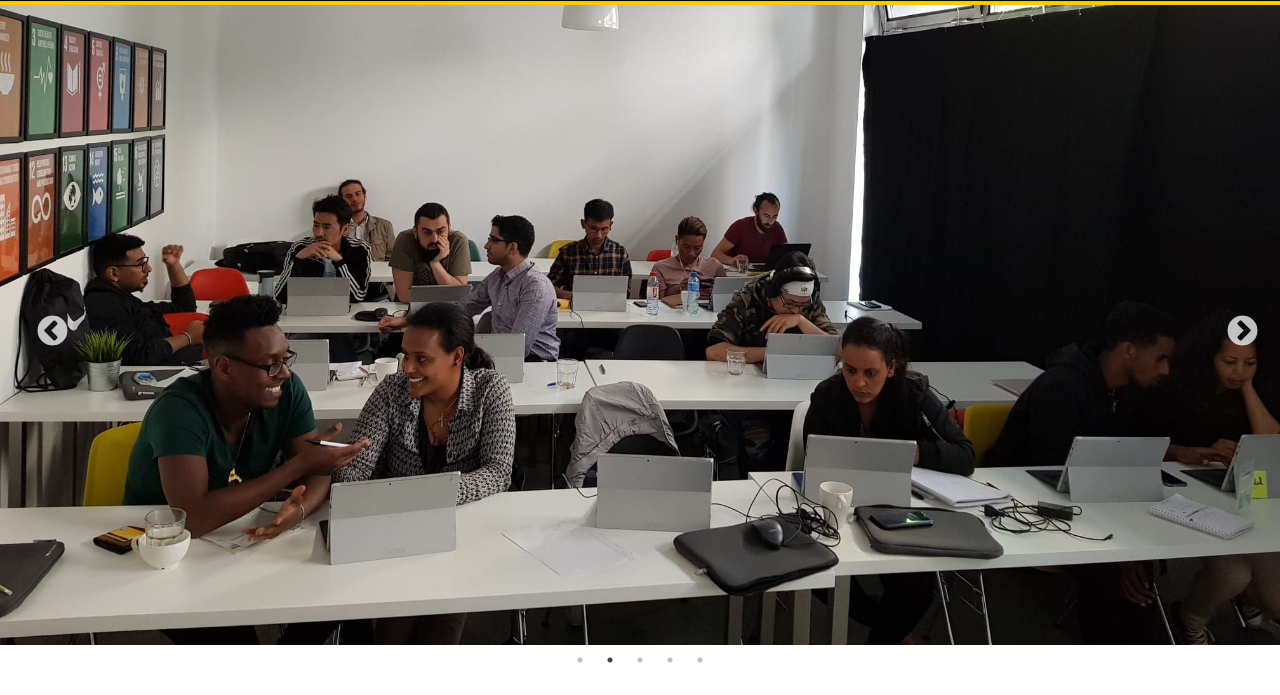
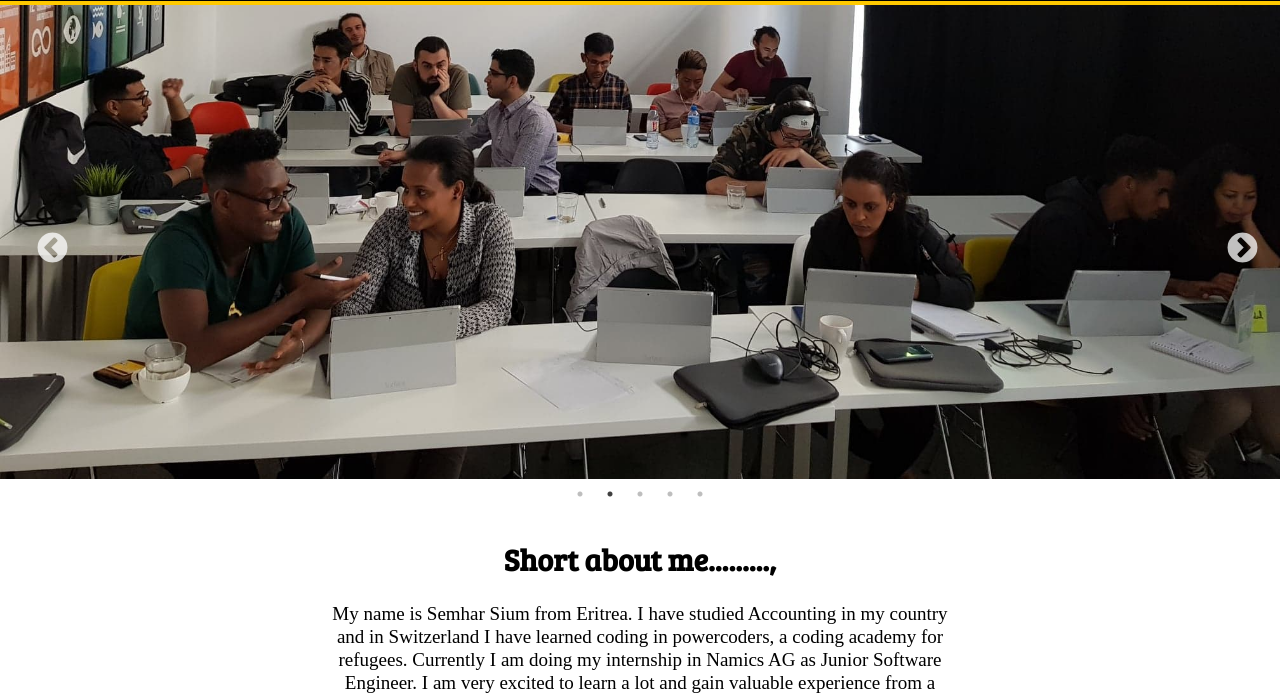
Before and after one commit to semharsium/sass-learning-part-two, a website: page index.html in a window 1280 px wide. Shown: the part 105-800 px from the top of the page. Drawn offline with Linux system fonts and the light colour scheme.

Commit message:
main css output

```diff
--- a/css/main.css
+++ b/css/main.css
@@ -249,6 +249,11 @@
   font-size: 35px;
 }
 
+@media screen and (min-width: 700px) {
+  .slick-slide.slider-image {
+    height: 37vw;
+  }
+}
 .content__container {
   width: 100%;
   min-height: 100vh;
```
Also changed, not shown: 1 other file.
